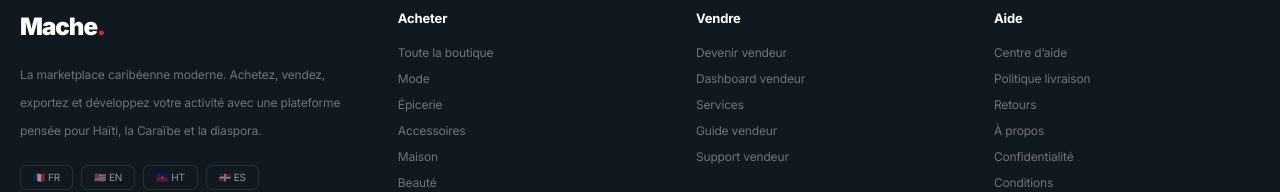
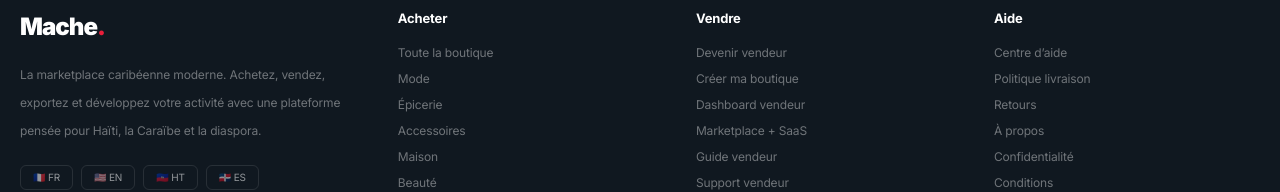
Before and after one commit to JhonnyVincent/MACHE, a Next.js app: page / in a window 1280 px wide. Shown: the part 6073-6265 px from the top of the page. Built offline with nearby package versions, Linux system fonts and the light colour scheme; no server answers; the database is empty.

Commit message:
Update footer.tsx

```diff
--- a/src/components/footer.tsx
+++ b/src/components/footer.tsx
@@ -11,10 +11,31 @@ const footerShopLinks = [
 
 const footerSellLinks = [
   { label: "Devenir vendeur", href: "/sell" },
-  { label: "Dashboard vendeur", href: "/dashboard/seller" },
-  { label: "Services", href: "/services" },
-  { label: "Guide vendeur", href: "/legal/vendors" },
-  { label: "Support vendeur", href: "/contact" }
+
+  {
+    label: "Créer ma boutique",
+    href: "/register?role=seller"
+  },
+
+  {
+    label: "Dashboard vendeur",
+    href: "/login?next=/dashboard/seller"
+  },
+
+  {
+    label: "Marketplace + SaaS",
+    href: "/sell"
+  },
+
+  {
+    label: "Guide vendeur",
+    href: "/sell#guide-vendeur"
+  },
+
+  {
+    label: "Support vendeur",
+    href: "/contact"
+  }
 ];
 
 const footerHelpLinks = [
@@ -46,12 +67,15 @@ export function Footer() {
               <span className="rounded-md border border-white/10 px-3 py-1 text-[10px] text-white/55">
                 🇫🇷 FR
               </span>
+
               <span className="rounded-md border border-white/10 px-3 py-1 text-[10px] text-white/55">
                 🇺🇸 EN
               </span>
+
               <span className="rounded-md border border-white/10 px-3 py-1 text-[10px] text-white/55">
                 🇭🇹 HT
               </span>
+
               <span className="rounded-md border border-white/10 px-3 py-1 text-[10px] text-white/55">
                 🇩🇴 ES
               </span>
@@ -70,7 +94,10 @@ export function Footer() {
           </div>
 
           <div>
-            <h4 className="mb-4 text-[13px] font-[700]">Acheter</h4>
+            <h4 className="mb-4 text-[13px] font-[700]">
+              Acheter
+            </h4>
+
             <div className="space-y-2">
               {footerShopLinks.map((item) => (
                 <Link
@@ -85,7 +112,10 @@ export function Footer() {
           </div>
 
           <div>
-            <h4 className="mb-4 text-[13px] font-[700]">Vendre</h4>
+            <h4 className="mb-4 text-[13px] font-[700]">
+              Vendre
+            </h4>
+
             <div className="space-y-2">
               {footerSellLinks.map((item) => (
                 <Link
@@ -100,7 +130,10 @@ export function Footer() {
           </div>
 
           <div>
-            <h4 className="mb-4 text-[13px] font-[700]">Aide</h4>
+            <h4 className="mb-4 text-[13px] font-[700]">
+              Aide
+            </h4>
+
             <div className="space-y-2">
               {footerHelpLinks.map((item) => (
                 <Link
@@ -116,8 +149,13 @@ export function Footer() {
         </div>
 
         <div className="flex flex-wrap items-center justify-between gap-3 border-t border-white/10 pt-6 text-[11px] text-white/30">
-          <div>© 2026 Mache — Tous droits réservés.</div>
-          <div>Pensé pour les Caraïbes, ouvert au monde.</div>
+          <div>
+            © 2026 Mache — Tous droits réservés.
+          </div>
+
+          <div>
+            Pensé pour les Caraïbes, ouvert au monde.
+          </div>
         </div>
       </div>
     </footer>
```
